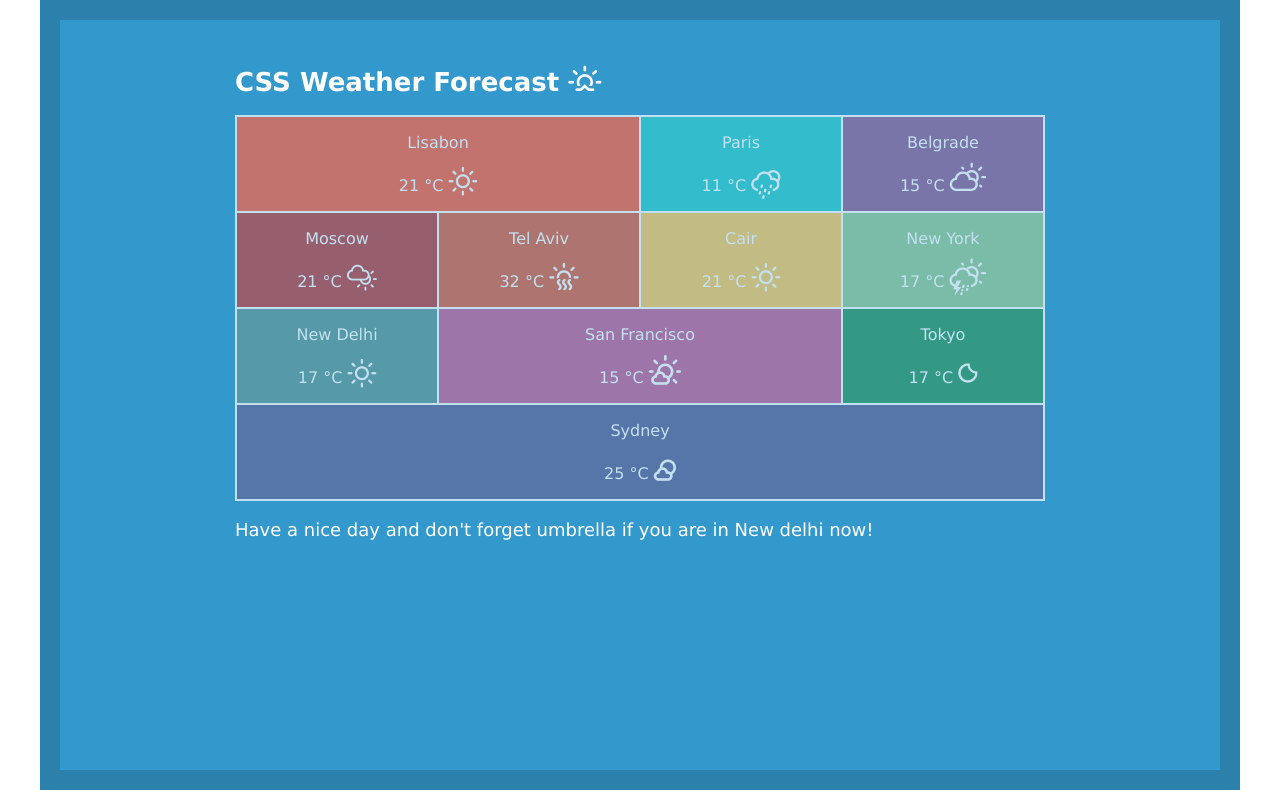
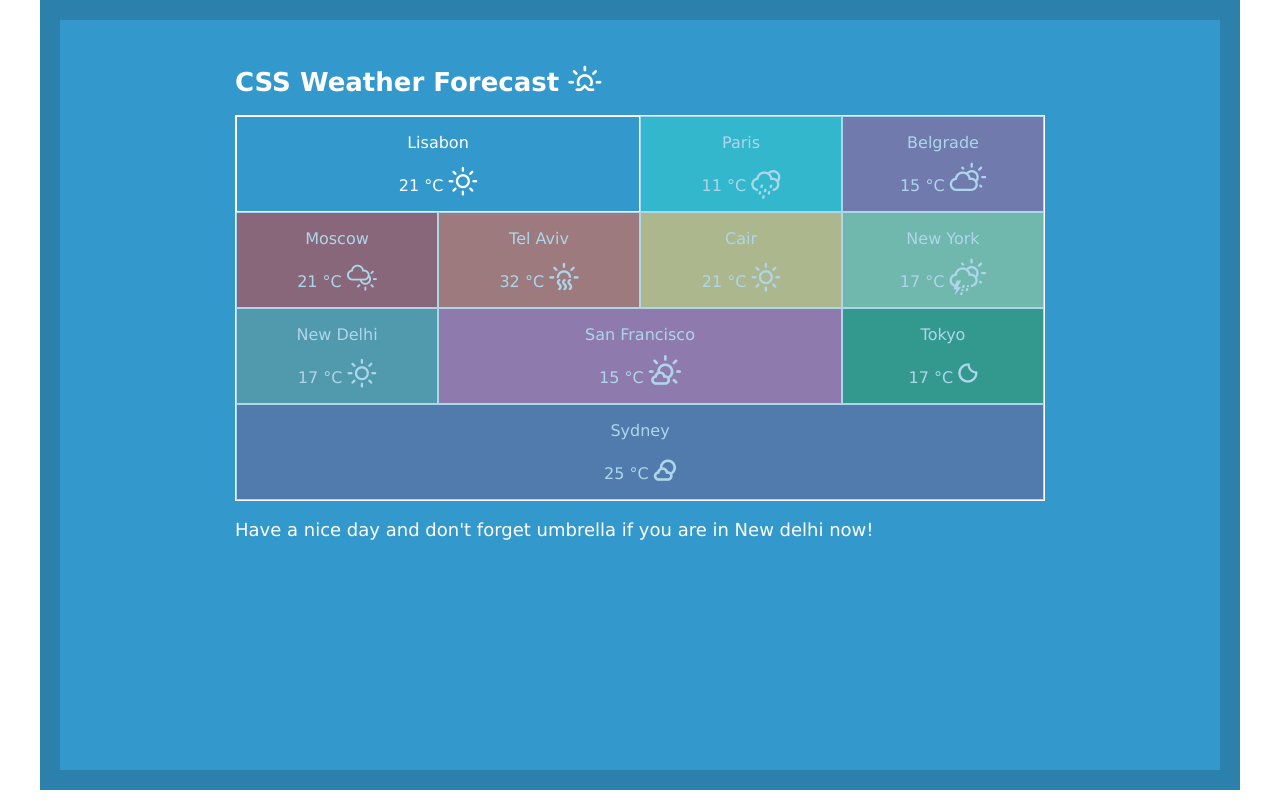
Before and after one commit to tatyana-lisnichuk/7_2_weather_forecast, a plain HTML site: page index.html in a window 1280 px wide. In both pictures the pointer is over the item 438 px from the left and 163 px from the top of the page. Drawn offline with Linux system fonts and the light colour scheme.

Commit message:
opacity is working

```diff
--- a/css/style.css
+++ b/css/style.css
@@ -97,10 +97,14 @@ ul {
 .item11 {
   background-color: #666699;
 }
-ul:hover {
+/* .grid_item .grid_list:hover {
   opacity: 0.7;
+} */
+ul:hover li:not(:hover) {
+  opacity: 0.6;
 }
-.grid_item:hover {
-  background-color: tomato;
+
+ul .grid_item:hover {
+  /* background-color: tomato; */
   opacity: 1 !important;
 }
```
